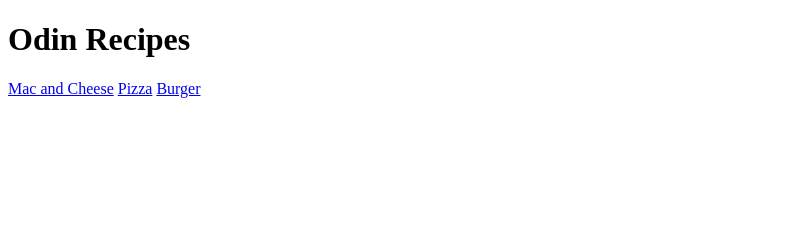
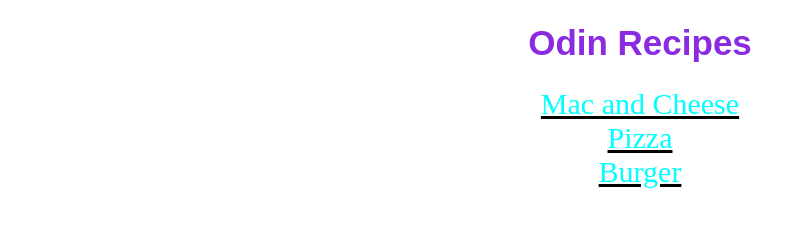
Before and after one commit to CamilaTorres1035/odin-recipes, a plain HTML site: page index.html in a window 1280 px wide. Shown: the whole page, without its empty margins (0-806 px from the left). Drawn offline with Linux system fonts and the light colour scheme.

Commit message:
Styling the index

```diff
--- a/index.html
+++ b/index.html
@@ -4,11 +4,14 @@
     <meta charset="UTF-8">
     <meta name="viewport" content="width=device-width, initial-scale=1.0">
     <title>Recipes</title>
+    <link rel="stylesheet" href="style.css">
 </head>
 <body>
     <h1>Odin Recipes</h1>
-    <a href="recipes/mandc.html">Mac and Cheese</a>
-    <a href="recipes/pizza.htm">Pizza</a>
-    <a href="recipes/burger.html">Burger</a>
+    <div id="recipes">
+        <a href="recipes/mandc.html">Mac and Cheese</a>
+        <a href="recipes/pizza.htm">Pizza</a>
+        <a href="recipes/burger.html">Burger</a>
+    </div>
 </body>
 </html>
--- a/style.css
+++ b/style.css
@@ -0,0 +1,28 @@
+body{
+    justify-content: center;
+}
+
+h1{
+    text-align: center;
+    font-family: sans-serif;
+    font-size: 35px;
+    color: blueviolet;
+}
+
+#recipes{
+    justify-content: center;
+    display: flex;
+    flex-direction: column;
+}
+a{
+    text-align: center;
+    text-decoration: underline black;
+    color: aqua;
+    text-shadow: 5px black;
+    font-size: 30px;
+}
+
+a:hover{
+    color: blueviolet;
+    text-decoration: none;
+}
```
